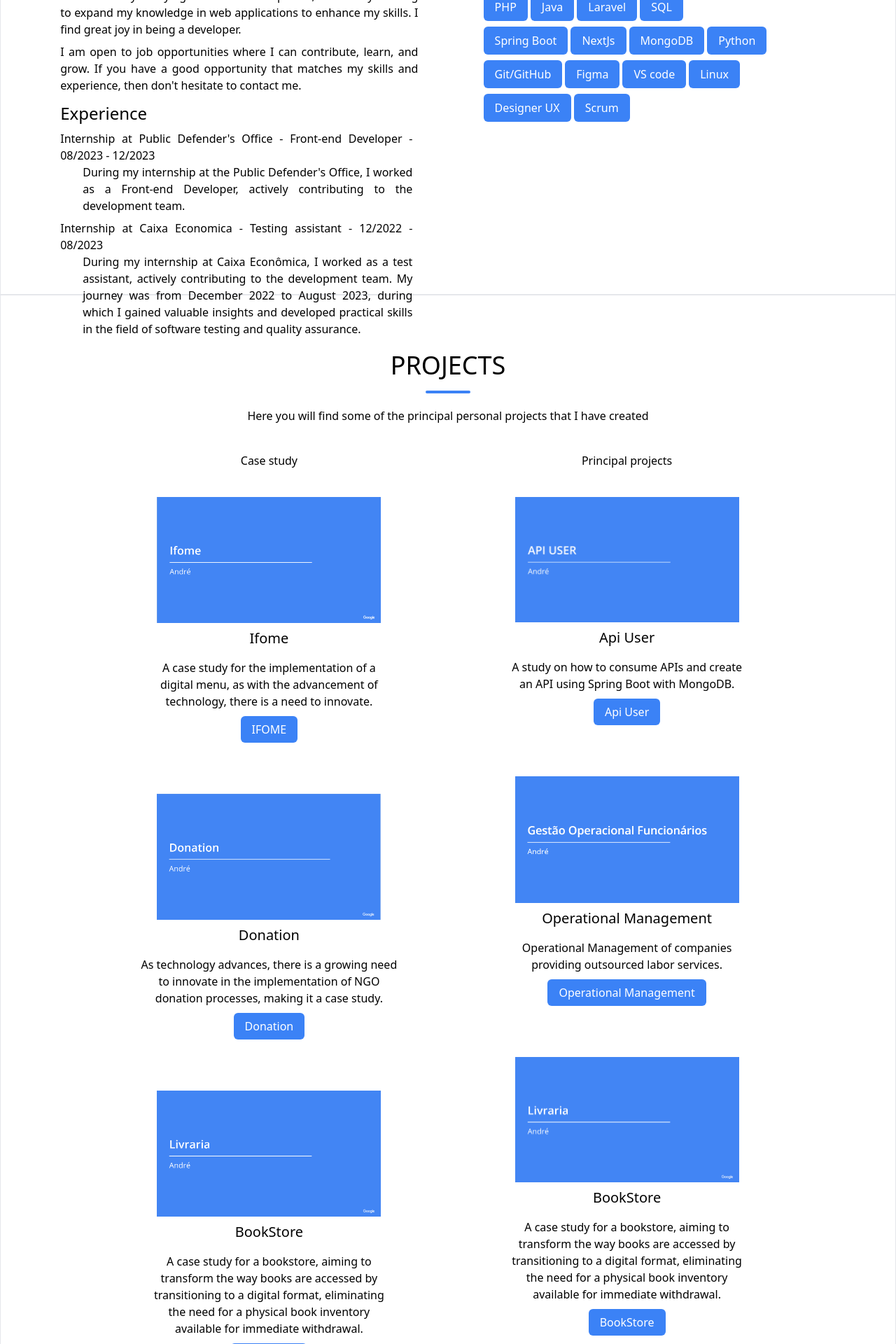
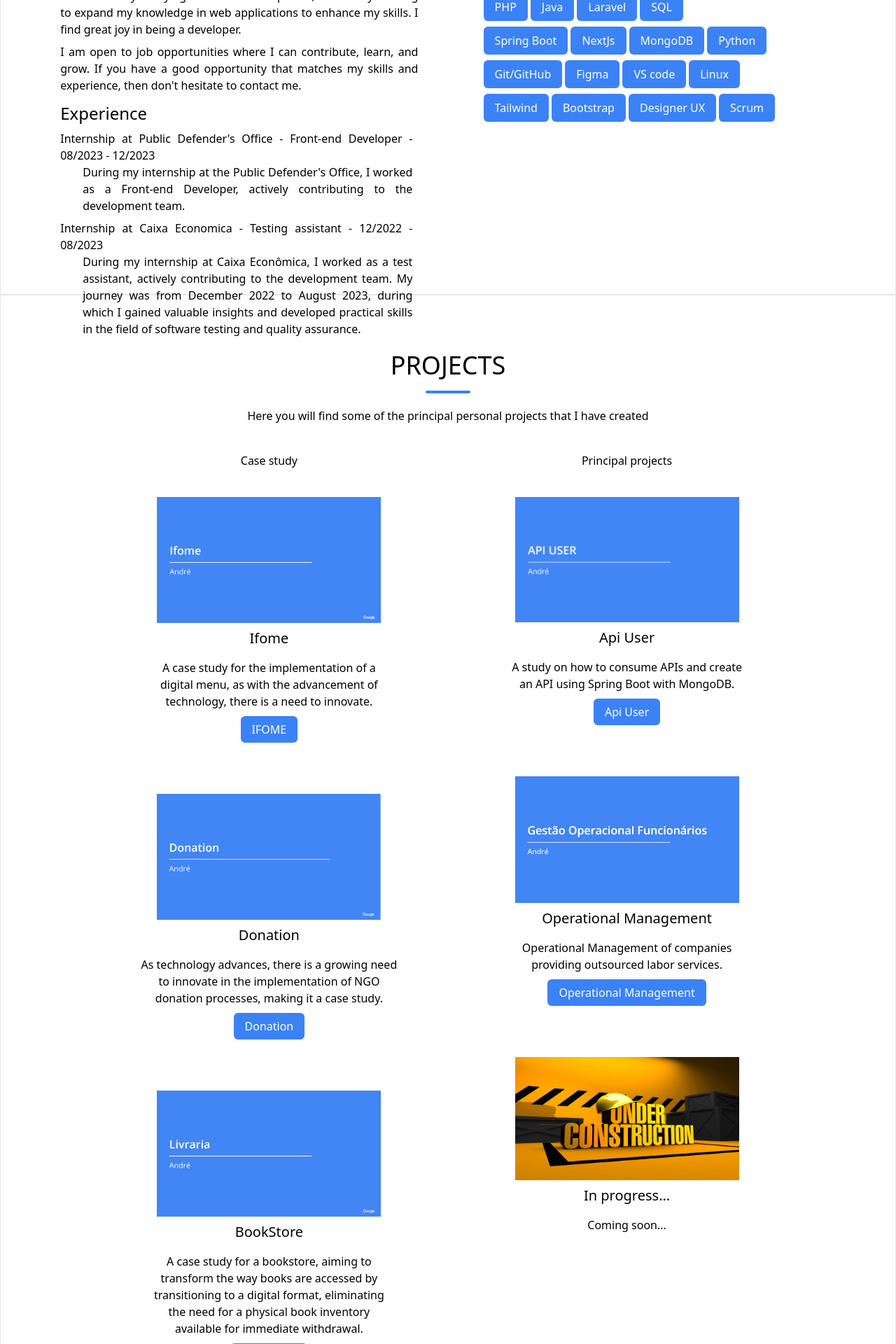
Before and after one commit to andre-albuquerque01/Portifolio_react, a React (Vite) app: page / in a window 1280 px wide. Shown: the part 1180-3100 px from the top of the page at 70% size. Built offline with nearby package versions, Linux system fonts and the light colour scheme.

Commit message:
chore: new project

```diff
--- a/src/componets/about.jsx
+++ b/src/componets/about.jsx
@@ -11,7 +11,7 @@ function About() {
                     <p>Here you will find more information about me, what I do, and my current skills mostly in terms of programming and technology.</p>
                 </div>
             </div>
-            <div className="max-sm:block sm:flex mt-20 justify-evenly ">
+            <div className="max-sm:block sm:flex mt-20 justify-evenly mb-40">
                 <div className="sm:w-2/5 space-y-3 mr-2 ml-2 text-justify">
                     <div className="space-y-2">
                         <h1 className="text-2xl">Get to know me!</h1>
@@ -35,31 +35,33 @@ function About() {
                 </div>
                 <div className="sm:w-2/5 max-sm:w-11/12 space-y-2 mb-10 mt-4 ml-2">
                     <h1 className="text-2xl">My Skills</h1>
-                    <div className="flex space-x-1 text-center flex-wrap">
+                    <div className="flex space-x-1 text-center items-center flex-wrap max-sm:h-24 max-sm:items-center">
                         <p className="px-4 py-2  bg-blue-500 text-white rounded-md">HTML</p>
                         <p className="px-4 py-2  bg-blue-500 text-white rounded-md">CSS</p>
                         <p className="px-4 py-2  bg-blue-500 text-white rounded-md">JavaScript</p>
                         <p className="px-4 py-2  bg-blue-500 text-white rounded-md">React</p>
                     </div>
-                    <div className="flex space-x-1 text-center flex-wrap">
+                    <div className="flex space-x-1 text-center flex-wrap max-sm:h-24 max-sm:items-center">
                         <p className="px-4 py-2  bg-blue-500 text-white rounded-md">PHP</p>
                         <p className="px-4 py-2  bg-blue-500 text-white rounded-md">Java</p>
                         <p className="px-4 py-2  bg-blue-500 text-white rounded-md">Laravel</p>
                         <p className="px-4 py-2  bg-blue-500 text-white rounded-md">SQL</p>
                     </div>
-                    <div className="flex space-x-1 text-center flex-wrap">
+                    <div className="flex space-x-1 text-center flex-wrap max-sm:h-24 max-sm:items-center">
                         <p className="px-4 py-2  bg-blue-500 text-white rounded-md">Spring Boot</p>
                         <p className="px-4 py-2  bg-blue-500 text-white rounded-md">NextJs</p>
                         <p className="px-4 py-2  bg-blue-500 text-white rounded-md">MongoDB</p>
                         <p className="px-4 py-2  bg-blue-500 text-white rounded-md">Python</p>
                     </div>
-                    <div className="flex space-x-1 text-center flex-wrap">
+                    <div className="flex space-x-1 text-center flex-wrap max-sm:h-24 max-sm:items-center">
                         <p className="px-4 py-2  bg-blue-500 text-white rounded-md">Git/GitHub</p>
                         <p className="px-4 py-2  bg-blue-500 text-white rounded-md">Figma</p>
                         <p className="px-4 py-2  bg-blue-500 text-white rounded-md">VS code</p>
                         <p className="px-4 py-2  bg-blue-500 text-white rounded-md">Linux</p>
                     </div>
-                    <div className="flex space-x-1 text-center flex-wrap">
+                    <div className="flex space-x-1 text-center flex-wrap max-sm:h-24 max-sm:items-center">
+                        <p className="px-4 py-2  bg-blue-500 text-white rounded-md">Tailwind</p>
+                        <p className="px-4 py-2  bg-blue-500 text-white rounded-md">Bootstrap</p>
                         <p className="px-4 py-2  bg-blue-500 text-white rounded-md">Designer UX</p>
                         <p className="px-4 py-2  bg-blue-500 text-white rounded-md">Scrum</p>
                     </div>
--- a/src/componets/projects.jsx
+++ b/src/componets/projects.jsx
@@ -3,6 +3,7 @@ import donation from '../img/donation.png'
 import bookStore from '../img/bookStore.png'
 import apiUser from '../img/ApiUser.png'
 import managementImg from '../img/Gerenciamento.png'
+import construction from '../img/comingSoon.jpg'
 import { Link } from 'react-router-dom'
 
 function Projects() {
@@ -100,14 +101,12 @@ function Projects() {
                     {/* BookStore */}
                     <div className="flex flex-col items-center text-center mt-20 space-y-2">
                         <div className="flex justify-center">
-                            <img src={bookStore} alt="tela do projeto" className="w-80" />
+                            <img src={construction} alt="tela do projeto" className="w-80 h-44" />
                         </div>
                         <div className="w-2/3 space-y-4">
-                            <h1 className='text-xl'>BookStore</h1>
-                            <p className='text-center'>A case study for a bookstore, aiming to transform the way books are accessed by transitioning to a digital format, eliminating the need for a physical book inventory available for immediate withdrawal.</p>
-                            <div className="justify-start">
-                                <Link to='/bookstore' className="px-4 py-2  bg-blue-500 text-white rounded-md hover:bg-blue-600">BookStore</Link>
-                            </div>
+                            <h1 className='text-xl'>In progress...</h1>
+                            <p className='text-center'>Coming soon...</p>
+
                         </div>
                     </div>
                 </div>
```
Also changed, not shown: src/img/comingSoon.jpg (added).
